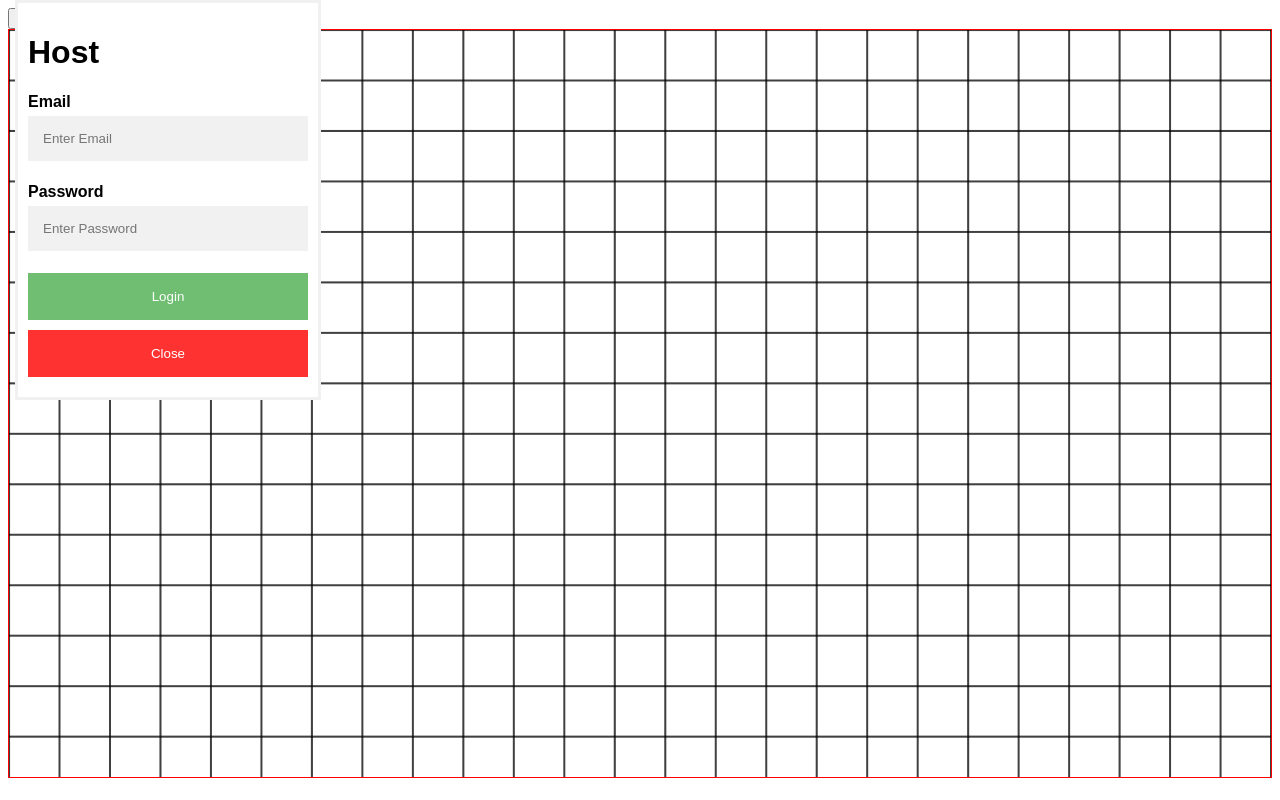
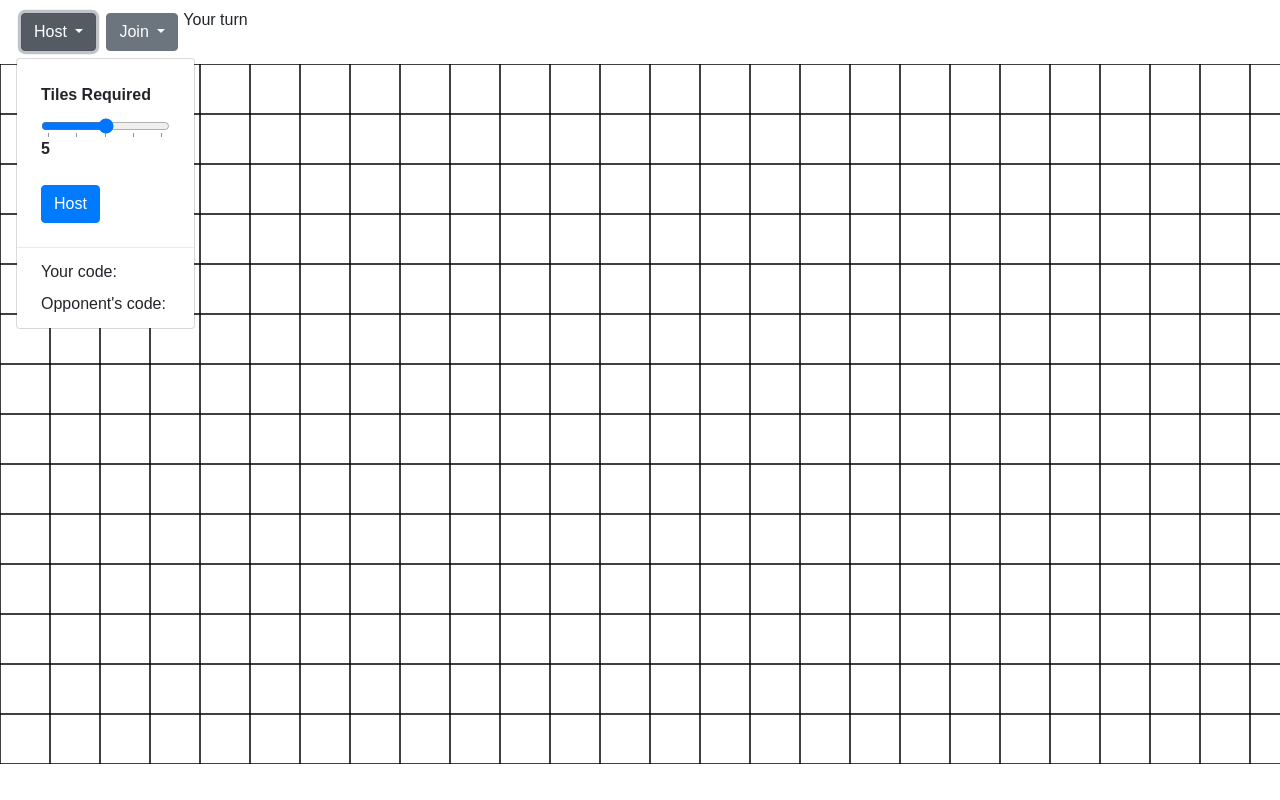
Before and after one commit to mktiti/OnlineAmoeba, a plain HTML site: page client/index.html in a window 1280 px wide. Both pictures are taken after a click on the button "Host". Drawn offline with nearby package versions, Linux system fonts and the light colour scheme.

Commit message:
host join added

```diff
--- a/client/game.js
+++ b/client/game.js
@@ -162,7 +162,7 @@ const draw = (pos, ctx, canvas, field, selected) => {
             ctx.rect(left, top, UNIT, UNIT);
             ctx.stroke();
 
-            switch (field.get(as_string(coord))) {
+            switch (field.get(toString(coord))) {
                 case 'X':
                     draw_cross(left, top, ctx);
                     break;
@@ -189,25 +189,25 @@ const createUpdate = (
     // *_move variables determine the bounding box
     // in which the mouse will cause the screen
     // to move in that direction
-    const is_moving_right = () => {
+    const isMovingRight = () => {
         return (mouse.x > canvas.width * 0.85);
     };
 
-    const is_moving_left = () => {
+    const isMovingLeft = () => {
         return (mouse.x < canvas.width * 0.15);
     };
 
-    const is_moving_top = () => {
+    const isMovingTop = () => {
         return (mouse.y < canvas.height * 0.15);
     };
 
-    const is_moving_bottom = () => {
+    const isMovingBottom = () => {
         return (mouse.y > canvas.height * 0.85);
     };
 
     const update = () => {
-        canvas.width = window.innerWidth - 30;
-        canvas.height = window.innerHeight - 60;
+        canvas.width = window.innerWidth;
+        canvas.height = window.innerHeight - 100;
 
         const curr_time = new Date().getTime();
         const dt = curr_time - prev_time;
@@ -219,16 +219,16 @@ const createUpdate = (
         if (time > DELTA) {
             time = 0;
 
-            if (is_moving_right() && is_inside)
+            if (isMovingRight() && is_inside)
                 pos.x -= SPEED;
 
-            else if (is_moving_left() && is_inside)
+            else if (isMovingLeft() && is_inside)
                 pos.x += SPEED;
 
-            if (is_moving_top() && is_inside)
+            if (isMovingTop() && is_inside)
                 pos.y += SPEED;
 
-            else if (is_moving_bottom() && is_inside)
+            else if (isMovingBottom() && is_inside)
                 pos.y -= SPEED;
 
             draw(pos, ctx, canvas, field, selected);
@@ -244,31 +244,42 @@ const createUpdate = (
 /**
  * Creates the update callback function.
  */
-const as_string = (coordinates) => {
+const toString = (coordinates) => {
     return `${coordinates.x}:${coordinates.y}`;
 };
 
 
+const showHostDropdown = () => {
+    document.getElementById('host-dropdown')
+        .classList.toggle('show');
+};
+
+
+const showJoinDropdown = () => {
+    document.getElementById('join-dropdown')
+        .classList.toggle('show');
+};
+
+
+window.onclick = function(e) {
+    if (!(e.target.id == 'host-btn')) {
+        const host_dropdown = document.getElementById(
+            'host-dropdown');
+        if (host_dropdown.classList.contains('show')) {
+            host_dropdown.classList.remove('show');
+        }
+    } else if (!(e.target.id == 'join-btn')) {
+        const join_dropdown = doctument.getElementById(
+            'join-dropdown');
+        if (join_dropdown.classList.contains('show')) {
+            join_dropdown.classList.remove('show');
+        }
+    }
+}
+
+
 window.addEventListener('load', () => {
     const canvas = document.getElementById('canvas');
-    const host_btn_open = document.getElementById(
-        'host-btn-open');
-
-    host_btn_open.onclick = () => {
-        document.getElementById('host-form')
-            .style.display = 'block';
-    };
-
-    const host_btn_cancel = document.getElementById(
-        'host-btn-cancel');
-
-    host_btn_cancel.onclick = () => {
-        document.getElementById('host-form')
-            .style.display = 'none';
-    }
-
-    const join_btn_cancel = document.getElementById(
-        'host-btn-cancel');
 
     let mouse = {x: 0, y: 0}; // location of mouse in pixel
     let pos = {x : 0, y: 0}; // location of the screen
@@ -278,6 +289,7 @@ window.addEventListener('load', () => {
         let rect = canvas.getBoundingClientRect();
         mouse.x = e.clientX - rect.left;
         mouse.y = e.clientY - rect.top;
+
         let coord = computeRelativeCoord(mouse, pos, canvas);
         selected.x = coord.x;
         selected.y = coord.y;
@@ -285,7 +297,7 @@ window.addEventListener('load', () => {
 
     canvas.onclick = (e) => {
         const coord = computeRelativeCoord(mouse, pos, canvas);
-        field.set(as_string(coord), 'X');
+        field.set(toString(coord), 'X');
     };
 
     canvas.onmouseout = () => {
@@ -297,9 +309,9 @@ window.addEventListener('load', () => {
     };
 
     const field = new Map([
-        [as_string({x: 0, y: 0}), 'X'],
-        [as_string({x: 1, y: 2}), 'O'],
-        [as_string({x: 0, y: 4}), 'O']
+        [toString({x: 0, y: 0}), 'X'],
+        [toString({x: 1, y: 2}), 'O'],
+        [toString({x: 0, y: 4}), 'O']
     ]);
 
     const update = createUpdate(
--- a/client/index.html
+++ b/client/index.html
@@ -11,43 +11,64 @@
         <meta name="viewport" content="width=device-wdth, initial-scale=1" />
         <title>Amoeba</title>
         <link rel="stylesheet" href="style.css" />
+        <link rel="stylesheet" href="https://stackpath.bootstrapcdn.com/bootstrap/4.4.0/css/bootstrap.min.css" integrity="sha384-SI27wrMjH3ZZ89r4o+fGIJtnzkAnFs3E4qz9DIYioCQ5l9Rd/7UAa8DHcaL8jkWt" crossorigin="anonymous">
     </head>
-
     <body>
         <div class=control-panel>
-            <div class="form-popup" id="host-form">
-                <form class="form-container">
-                    <h1>Host</h1>
-
-                    <label for="email"><b>Email</b></label>
-                    <input type="text" placeholder="Enter Email" name="email" required>
-
-                    <label for="psw"><b>Password</b></label>
-                    <input type="password" placeholder="Enter Password" name="psw" required>
-
-                    <button type="submit" class="btn">Login</button>
-                    <button id="host-btn-cancel" type="button" class="btn cancel" onclick="closeForm()">Close</button>
-                </form>
+            <div class="navbar">
+                <div class="d-flex">
+                    <div class="dropdown">
+                        <button class="btn btn-secondary dropdown-toggle" type="button" id="dropdownMenu2" data-toggle="dropdown" aria-haspopup="true" aria-expanded="false">
+                            Host
+                        </button>
+                        <div class="dropdown-menu">
+                            <form class="px-4 py-3">
+                                <div class="form-group">
+                                    <label for="exampleDropdownFormPassword1"><b>Tiles Required</b></label>
+                                    <div class="size-selection">
+                                        <input type="range" min="3" max="7" step="1" list="steplist" display:inline>
+                                        <datalist id="steplist">
+                                            <option>3</option>
+                                            <option>4</option>
+                                            <option>5</option>
+                                            <option>6</option>
+                                            <option>7</option>
+                                        </datalist>
+                                        <label><b>5</b></label>
+                                    </div>
+                                </div>
+                                <button type="submit" class="btn btn-primary">Host</button>
+                            </form>
+                            <div class="dropdown-divider"></div>
+                            <a class="dropdown-item" href="#">Your code:</a>
+                            <a class="dropdown-item" href="#">Opponent's code:</a>
+                        </div>
+                    </div>
+                    <div class="dropdown">
+                        <button class="btn btn-secondary dropdown-toggle" type="button" id="dropdownMenu2" data-toggle="dropdown" aria-haspopup="true" aria-expanded="false">
+                            Join
+                        </button>
+                        <div class="dropdown-menu">
+                            <form class="px-4 py-3">
+                                <div class="form-group">
+                                    <label for="exampleDropdownFormEmail1">Join Session</label>
+                                    <input type="text" class="form-control" id="exampleDropdownFormEmail1" placeholder="ID">
+                                </div>
+                                <div class="form-group"></div>
+                                <button type="submit" class="btn btn-primary">Join</button>
+                            </form>
+                        </div>
+                    </div>
+                    <div>
+                        <label>Your turn</label>
+                    </div>
+                </div>
             </div>
-            <div class="form-popup" id="join-form">
-                <form class="form-container">
-                    <h1>Host</h1>
-
-                    <label for="email"><b>Email</b></label>
-                    <input type="text" placeholder="Enter Email" name="email" required>
-
-                    <label for="psw"><b>Password</b></label>
-                    <input type="password" placeholder="Enter Password" name="psw" required>
-
-                    <button type="submit" class="btn">Login</button>
-                    <button id="join-btn-cancel" type="button" class="btn cancel">Close</button>
-                </form>
-            </div>
-            <button id="join-btn-open" class="button"><span>Join </span></button>
-            <button id="host-btn-open" class="button"><span>Host </span></button>
-            <canvas id="canvas" style="border: 1px solid red;"></canvas>
-
         </div>
+        <canvas id="canvas"></canvas>
     </body>
+    <script src="https://code.jquery.com/jquery-3.4.1.slim.min.js" integrity="sha384-J6qa4849blE2+poT4WnyKhv5vZF5SrPo0iEjwBvKU7imGFAV0wwj1yYfoRSJoZ+n" crossorigin="anonymous"></script>
+    <script src="https://cdn.jsdelivr.net/npm/popper.js@1.16.0/dist/umd/popper.min.js" integrity="sha384-Q6E9RHvbIyZFJoft+2mJbHaEWldlvI9IOYy5n3zV9zzTtmI3UksdQRVvoxMfooAo" crossorigin="anonymous"></script>
+    <script src="https://stackpath.bootstrapcdn.com/bootstrap/4.4.0/js/bootstrap.min.js" integrity="sha384-3qaqj0lc6sV/qpzrc1N5DC6i1VRn/HyX4qdPaiEFbn54VjQBEU341pvjz7Dv3n6P" crossorigin="anonymous"></script>
     <script src="game.js"></script>
 </html>
--- a/client/style.css
+++ b/client/style.css
@@ -4,140 +4,33 @@
 *  File : style.css
 *******************************************/
 
-/* body {
-    padding: 0;
-    margin: 0;
-} */
 
 canvas {
     width: 100%;
     height: 100%;
     margin: 0;
+
+}
+
+.navbar {
+  font-family: Arial, Helvetica, sans-serif;
 }
 
 
-body {font-family: Arial, Helvetica, sans-serif;}
-* {box-sizing: border-box;}
-
-/* Button used to open the contact form - fixed at the bottom of the page */
-.open-button {
-  background-color: #555;
-  color: white;
-  padding: 16px 20px;
-  border: none;
-  cursor: pointer;
-  opacity: 0.8;
-  position: fixed;
-  bottom: 23px;
-  right: 28px;
-  width: 280px;
+.d-flex {
+    display: flex;
+    justify-content: center;
 }
 
-/* The popup form - hidden by default */
-.form-popup {
-  display: none;
-  position: fixed;
-  top: 0;
-  left: 15px;
-  border: 3px solid #f1f1f1;
-  z-index: 9;
+
+.dropdown {
+  padding: 5px;
 }
 
-/* Add styles to the form container */
-.form-container {
-  max-width: 300px;
-  padding: 10px;
-  background-color: white;
+.size-selection {
+  display: flex;
+  flex-wrap: wrap;
+  justify-content: space-between;
+  align-items: center;
+
 }
-
-/* Full-width input fields */
-.form-container input[type=text], .form-container input[type=password] {
-  width: 100%;
-  padding: 15px;
-  margin: 5px 0 22px 0;
-  border: none;
-  background: #f1f1f1;
-}
-
-/* When the inputs get focus, do something */
-.form-container input[type=text]:focus, .form-container input[type=password]:focus {
-  background-color: #ddd;
-  outline: none;
-}
-
-/* Set a style for the submit/login button */
-.form-container .btn {
-  background-color: #4CAF50;
-  color: white;
-  padding: 16px 20px;
-  border: none;
-  cursor: pointer;
-  width: 100%;
-  margin-bottom:10px;
-  opacity: 0.8;
-}
-
-/* Add a red background color to the cancel button */
-.form-container .cancel {
-  background-color: red;
-}
-
-/* Add some hover effects to buttons */
-.form-container .btn:hover, .open-button:hover {
-  opacity: 1;
-}
-
-/* .control-panel {
-    display: flex;
-    height: 300px;
-    justify-content: center;
-    align-items: center;
-    z-index: 100;
-} */
-
-/*
-.button {
-    display: block;
-    border-radius: 4px;
-    background-color: #f4511e;
-    border: none;
-    color: #FFFFFF;
-    text-align: center;
-    font-size: 28px;
-    padding: 20px;
-    width: 200px;
-    transition: all 0.5s;
-    cursor: pointer;
-    margin: 5px;
-    position: fixed;
-  }
-
-  .button span {
-    cursor: pointer;
-    display: inline-block;
-    position: relative;
-    transition: 0.5s;
-  }
-
-  .button span:after {
-    content: '\00bb';
-    position: absolute;
-    opacity: 0;
-    top: 0;
-    right: -20px;
-    transition: 0.5s;
-  }
-
-  .button:hover span {
-    padding-right: 25px;
-  }
-
-  .button:hover span:after {
-    opacity: 1;
-    right: 0;
-  } */
-
-/* h1 {
-    font-family: 'Russo One', sans-serif;
-    text-align: center;
-} */
```
